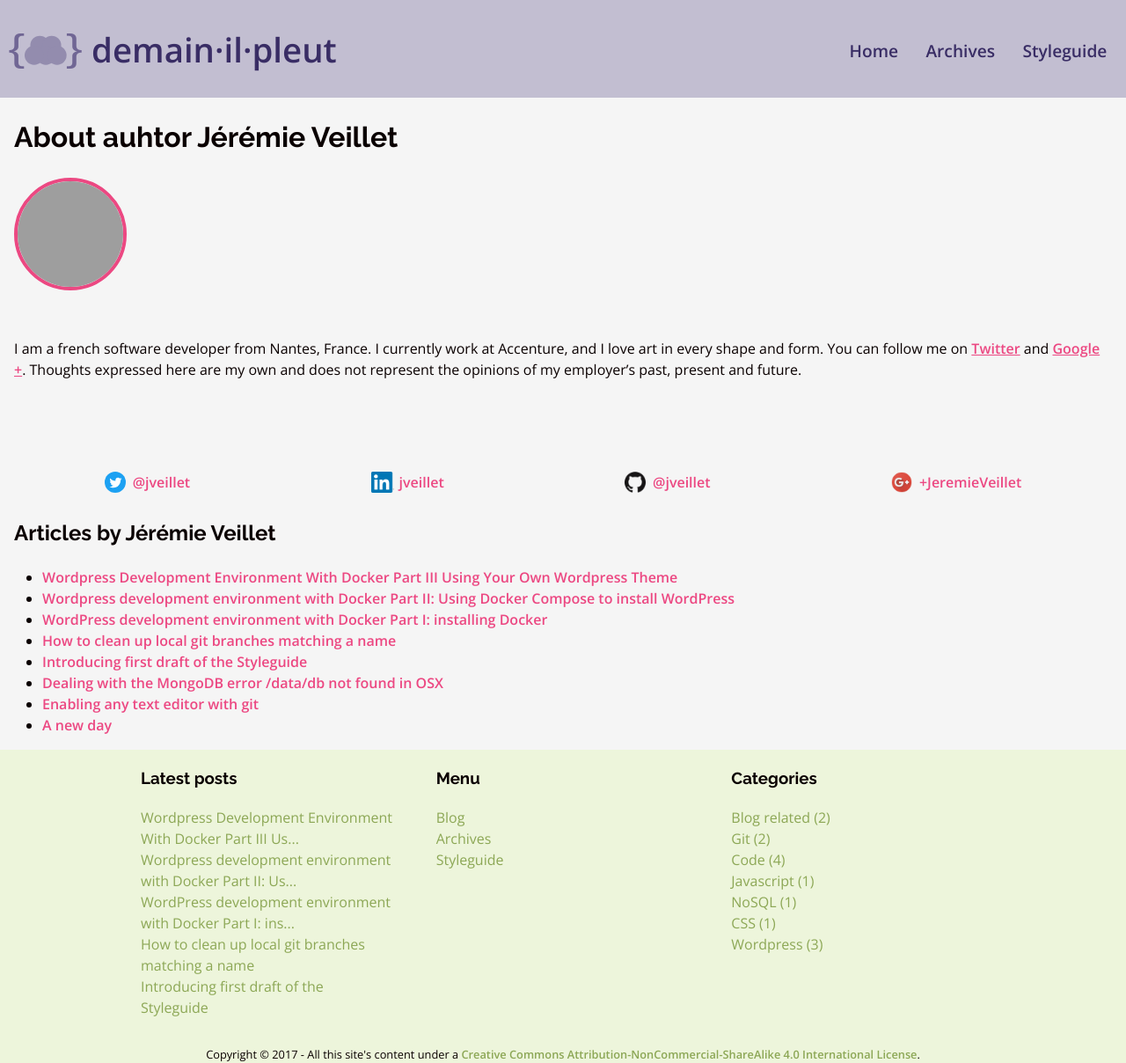
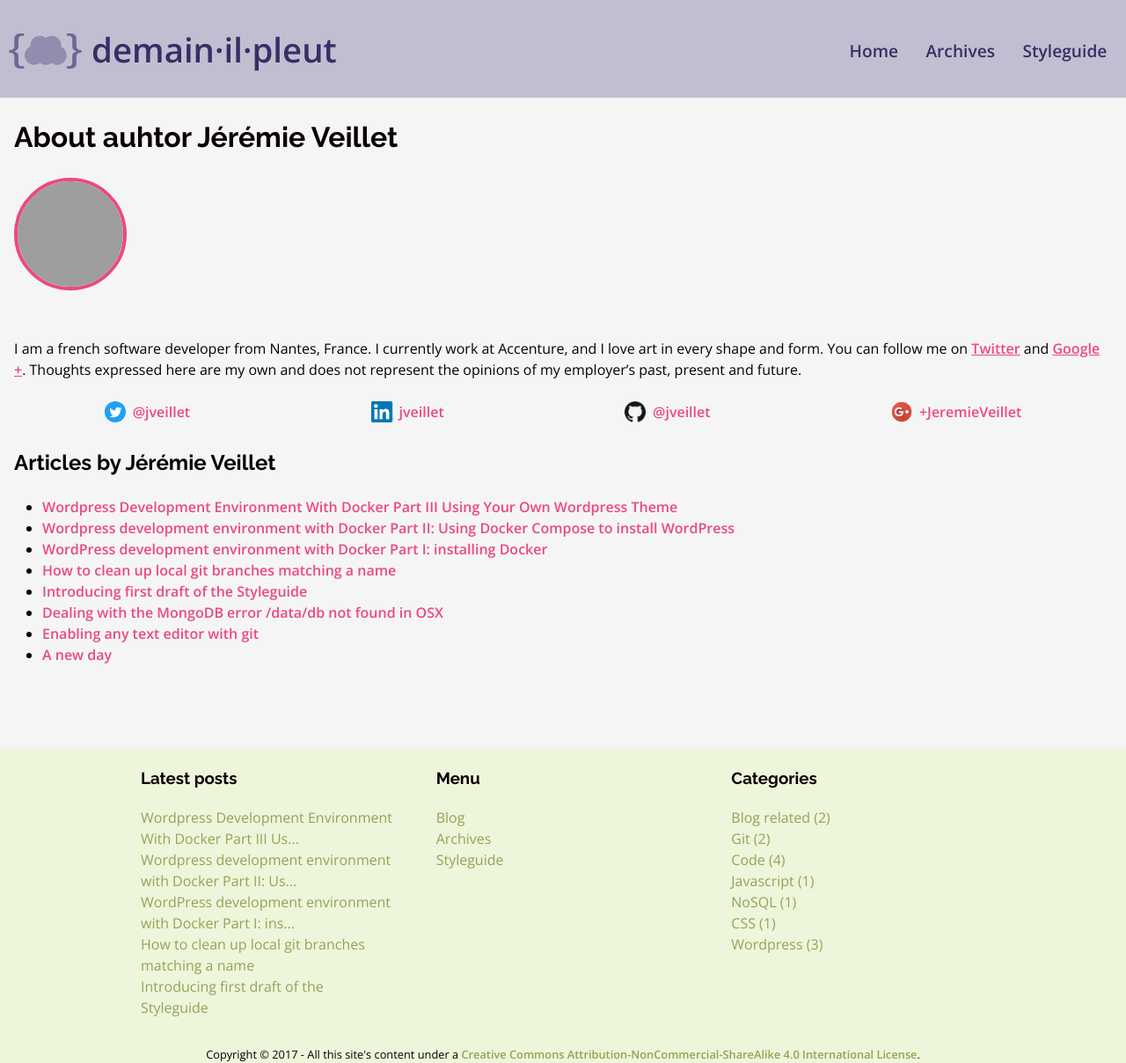
Before and after one commit to jveillet/jk-demainilpleut, a Jekyll site: the page built from author/jveillet.html, in a window 1280 px wide. Shown: the whole page at 88% size. Built offline with Jekyll 4.4.1, drawn with Linux system fonts in a browser that asks for light colours; grey boxes are pictures that could not be loaded.

Commit message:
Fix layout on author lins and description

```diff
--- a/author/jveillet.html
+++ b/author/jveillet.html
@@ -11,7 +11,7 @@
    <img src="{{ author.avatar }}" alt="{{ author.handle }}" class="avatar avatar--size">
 </div>
 
-<article class="article">
+<article class="article page-author">
   <p>{{ author.description }}</p>
 </article>
 
--- a/css/style.css
+++ b/css/style.css
@@ -599,6 +599,10 @@
 
 /* Author */
 
+.page-author {
+  margin-bottom: 1em;
+}
+
 .page-author a:link,
 .page-author a:visited {
   color: #ec4882;
@@ -627,41 +631,13 @@
 }
 
 .social {
-  display: flex;
-  flex-flow: row wrap;
-  flex-direction: row;
-  /* This aligns items to the end line on main-axis */
-  align-items: center;
-  justify-content: space-around;
+  /* On small screens, we are no longer using row direction but column */
+  flex-direction: column;
+  justify-content: flex-start;
 }
 
-.social {
-  display: flex;
-  flex-flow: row wrap;
-  flex-direction: row;
-  /* This aligns items to the end line on main-axis */
-  align-items: center;
-  justify-content: space-around;
-}
-
-
-/* Medium screens */
-@media all and (max-width: 800px) {
-  .social {
-    /* When on medium sized screens, we center it by evenly distributing empty space around items */
-    justify-content: space-around;
-  }
-}
-/* Small screens */
-@media all and (max-width: 500px) {
-  .social {
-    /* On small screens, we are no longer using row direction but column */
-    flex-direction: column;
-    justify-content: flex-start;
-  }
-  .social-item {
-    margin-right: auto;
-  }
+.social-item {
+  margin-right: auto;
 }
 
 .social-twitter {
@@ -702,6 +678,17 @@
   }
   .page-author-avatar {
     text-align: left;
+  }
+  .social {
+    display: flex;
+    flex-flow: row wrap;
+    flex-direction: row;
+    /* This aligns items to the end line on main-axis */
+    align-items: center;
+    justify-content: space-around;
+  }
+  .social-item {
+    margin-right: 0;
   }
 }
 
```
Also changed, not shown: css/style.min.css, 1 other file.
